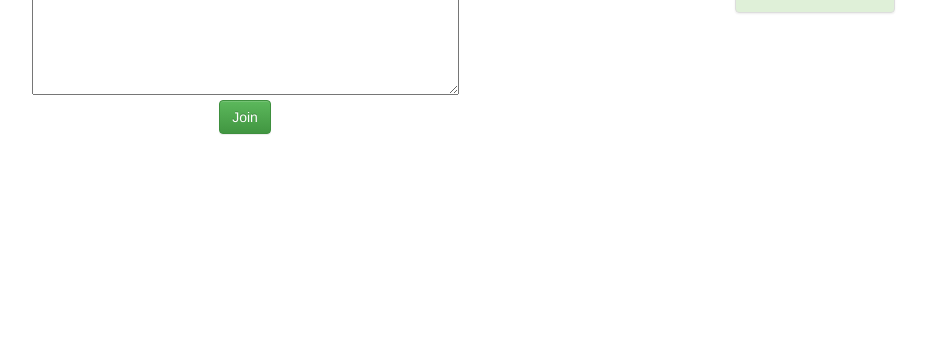
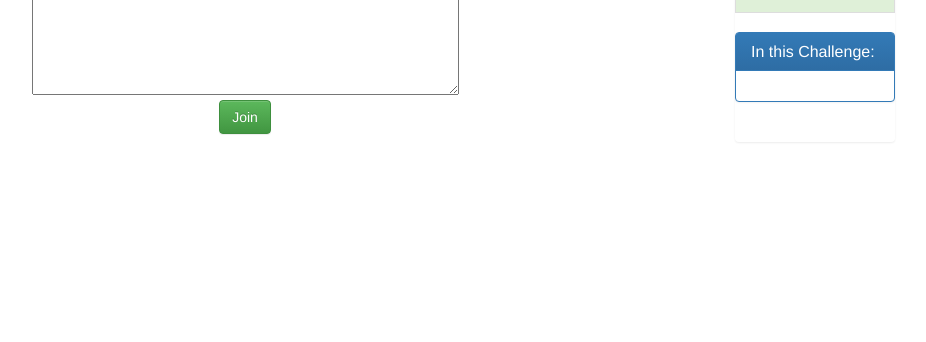
Before and after one commit to lrascius/CodeCipherCenter, a Django app: page / in a window 1280 px wide. Shown: the part 241-583 px from the top of the page, without its empty margins (300-1226 px from the left). Run offline with Django 3.2, Linux system fonts and the light colour scheme; parts of the project's set-up code (start-up, migrations or seed data) failed here and were passed over; some libraries are stand-ins or nearby versions.

Commit message:
Fixes for challenge page In this Challenge and Solved By panels.

```diff
--- a/cccenter/templates/cccenter/challenge_page.html
+++ b/cccenter/templates/cccenter/challenge_page.html
@@ -70,16 +70,31 @@
 	        </li>
 	            {% endif %}
 
+	        <br>
+
+            <div class="panel panel-primary">
+                <div class="panel-heading">
+                    <h3 class="panel-title">In this Challenge:</h3>
+                </div>
+                <div class="panel-body">
+                    {% for user in users %}
+                    {{user.first_name}} {{user.last_name}}<br>
+                    {% endfor %}
+                </div>
+            </div>
+
+            <br>
+
 	            {% if num_solved > 0 %}
             <div class="panel panel-primary">
                 <div class="panel-heading">
                     <h3 class="panel-title">Solved by:</h3>
                 </div>
+                <div class="panel-body">
                     {% for user in solved_by %}
-                <div class="panel-body">
-                    user['first_name'] user['last_name']
+                    {{user.first_name}} {{user.last_name}}<br>
+                    {% endfor %}
                 </div>
-                    {% endfor %}
             </div>
 	            {% endif %}
 	        {% endif %}
--- a/cccenter/views.py
+++ b/cccenter/views.py
@@ -105,7 +105,7 @@ def challenge_page(request):
              "ciphertext":ct, "user_in_challenge":in_challenge, "difficulty":difficulty,
              "challenge_type":info['challenge_type'], "solved":info['solved'],
              "num_users":len(info['users']), "num_solved":len(info['solved_by']),
-             "solved_by":info['solved_by']}
+             "users": info['users'], "solved_by":info['solved_by']}
         c.update(csrf(request))
         return render(request, 'cccenter/challenge_page.html', c)
 
```
Also changed, not shown: db.sqlite3.
